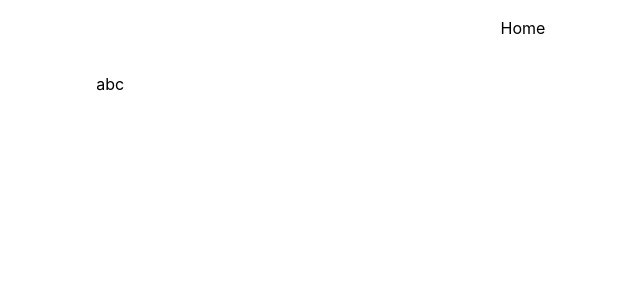
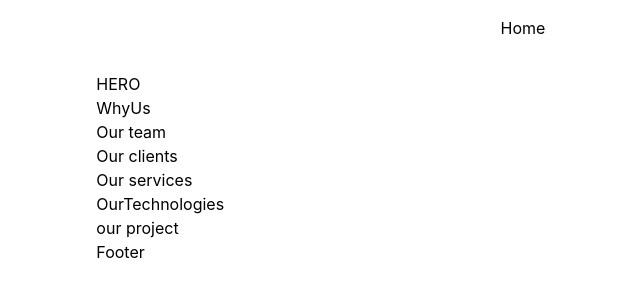
Before and after one commit to Support-Informatique/support-informatique.ch, a React (Vite) app: page / in a window 1280 px wide. Shown: the top 300 px of the page, without its empty margins (117-757 px from the left). Built offline with nearby package versions, Linux system fonts and the light colour scheme.

Commit message:
💄 create sections components

```diff
--- /dev/null
+++ b/src/components/sections/Footer.tsx
@@ -0,0 +1,4 @@
+const Footer: React.FC = () => {
+  return <div>Footer</div>
+}
+export default Footer
--- /dev/null
+++ b/src/components/sections/Hero.tsx
@@ -0,0 +1,4 @@
+const Hero: React.FC = () => {
+  return <div>HERO</div>
+}
+export default Hero
--- /dev/null
+++ b/src/components/sections/OurClients.tsx
@@ -0,0 +1,4 @@
+const OurClients: React.FC = () => {
+  return <div>Our clients</div>
+}
+export default OurClients
--- /dev/null
+++ b/src/components/sections/OurProjects.tsx
@@ -0,0 +1,4 @@
+const OurProjects: React.FC = () => {
+  return <div>our project</div>
+}
+export default OurProjects
--- /dev/null
+++ b/src/components/sections/OurServices.tsx
@@ -0,0 +1,4 @@
+const OurServices: React.FC = () => {
+  return <div>Our services</div>
+}
+export default OurServices
--- /dev/null
+++ b/src/components/sections/OurTeam.tsx
@@ -0,0 +1,4 @@
+const OurTeam: React.FC = () => {
+  return <div>Our team</div>
+}
+export default OurTeam
--- /dev/null
+++ b/src/components/sections/OurTechnologies.tsx
@@ -0,0 +1,4 @@
+const OurTechnologies: React.FC = () => {
+  return <div>OurTechnologies</div>
+}
+export default OurTechnologies
--- /dev/null
+++ b/src/components/sections/WhyUs.tsx
@@ -0,0 +1,4 @@
+const WhyUs: React.FC = () => {
+  return <div>WhyUs</div>
+}
+export default WhyUs
--- a/src/pages/Home.tsx
+++ b/src/pages/Home.tsx
@@ -6,11 +6,26 @@
 
 // components
 import Page from '../components/Page'
+import Footer from '../components/sections/Footer'
+import Hero from '../components/sections/Hero'
+import OurClients from '../components/sections/OurClients'
+import OurProjects from '../components/sections/OurProjects'
+import OurServices from '../components/sections/OurServices'
+import OurTeam from '../components/sections/OurTeam'
+import OurTechnologies from '../components/sections/OurTechnologies'
+import WhyUs from '../components/sections/WhyUs'
 
 const Home: React.FC = () => {
   return (
     <Page title='Home'>
-      <h1>abc</h1>
+      <Hero />
+      <WhyUs />
+      <OurTeam />
+      <OurClients />
+      <OurServices />
+      <OurTechnologies />
+      <OurProjects />
+      <Footer />
     </Page>
   )
 }
```
